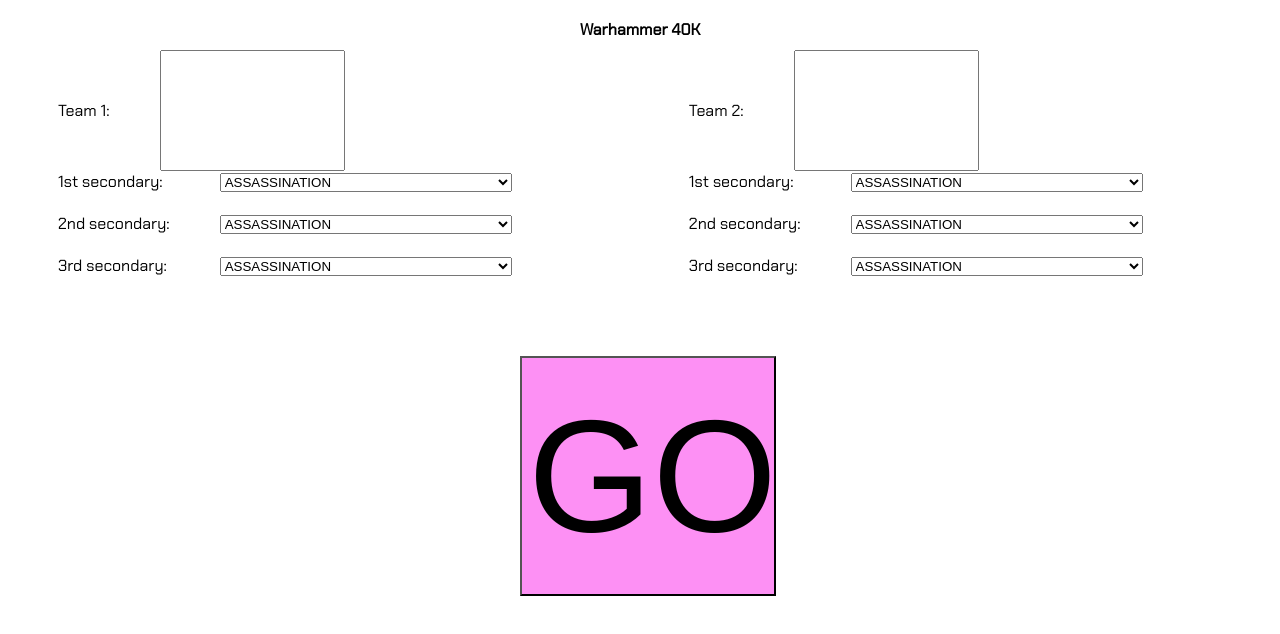
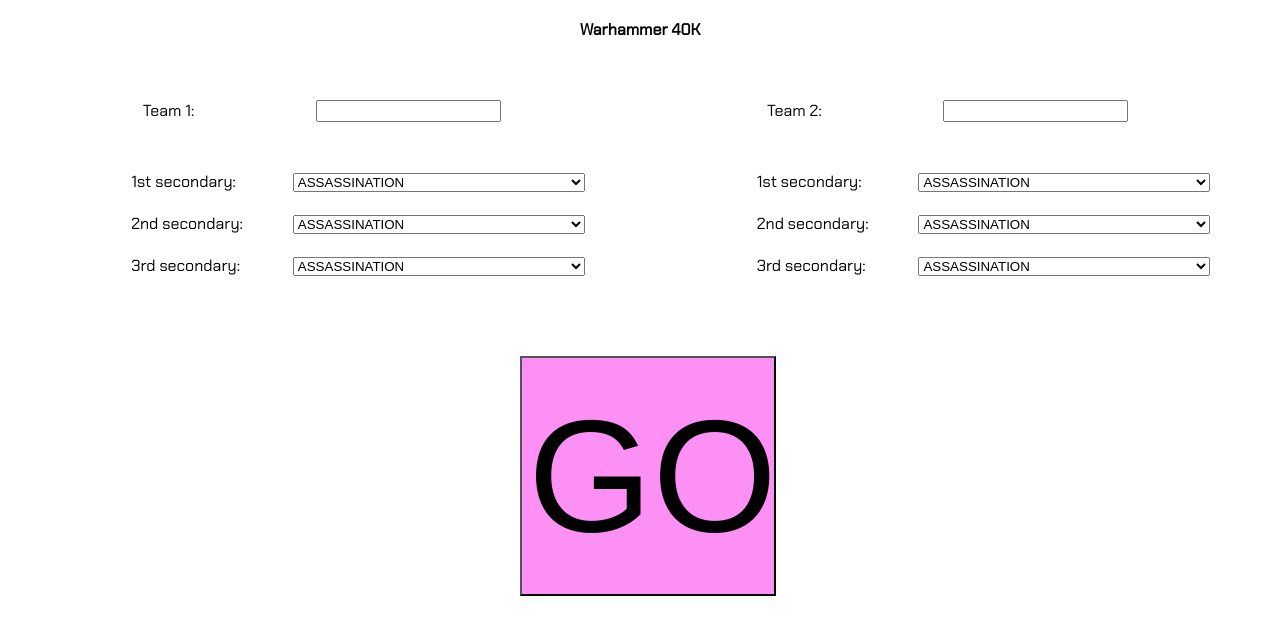
Before and after one commit to joelheezen/warhammer, a plain HTML site: page index.html in a window 1280 px wide. Drawn offline with Linux system fonts and the light colour scheme.

Commit message:
score is above the cards, spacing needs fixing

```diff
--- a/css/style.css
+++ b/css/style.css
@@ -9,17 +9,20 @@ h1{
 
 .container {
     display:flex;
-    justify-content:center;
+    justify-content:space-evenly;
+    align-self: center;
+    margin-left:1vw;
 }
 
 #leftContainer {
     display:flex;
-    justify-content: center;
+    justify-content: space-between;
 }
 
 .leftTeam{
     display:flex;
     flex-wrap: wrap;
+    justify-content: space-evenly;
 }
 
 #leftTeamLeft {
@@ -34,6 +37,7 @@ h1{
 .rightTeam{
     display: flex;
     flex-wrap: wrap;
+    justify-content: space-evenly;
 }
 
 #rightTeamLeft {
@@ -111,8 +115,13 @@ h3{
     font-size:4vh;
 }
 
+#rightTeamName, #leftTeamName {
+    height:2vh;
+    align-self: center;
+}
+
 h4 {
-    padding-left: 32vw;
+    margin-left:auto;
     font-size:5vh;
     padding-top:5px;
     margin-top:0px;
@@ -120,7 +129,6 @@ h4 {
 }
 
 #rightNameHeader, #leftNameHeader {
-    padding-left:1vw;
     padding-bottom:0px;
     margin-top:5px;
     font-size:5vh;
```
